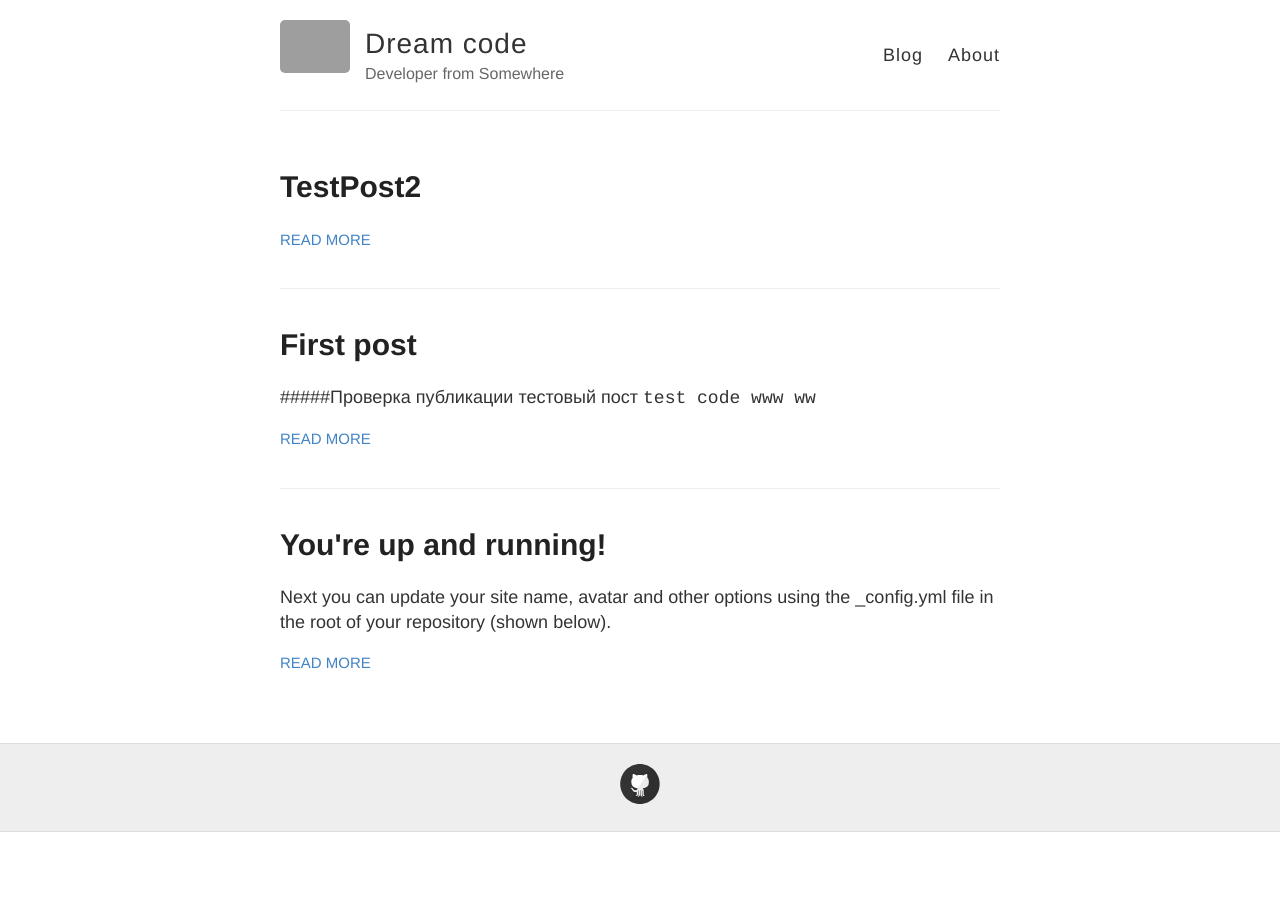
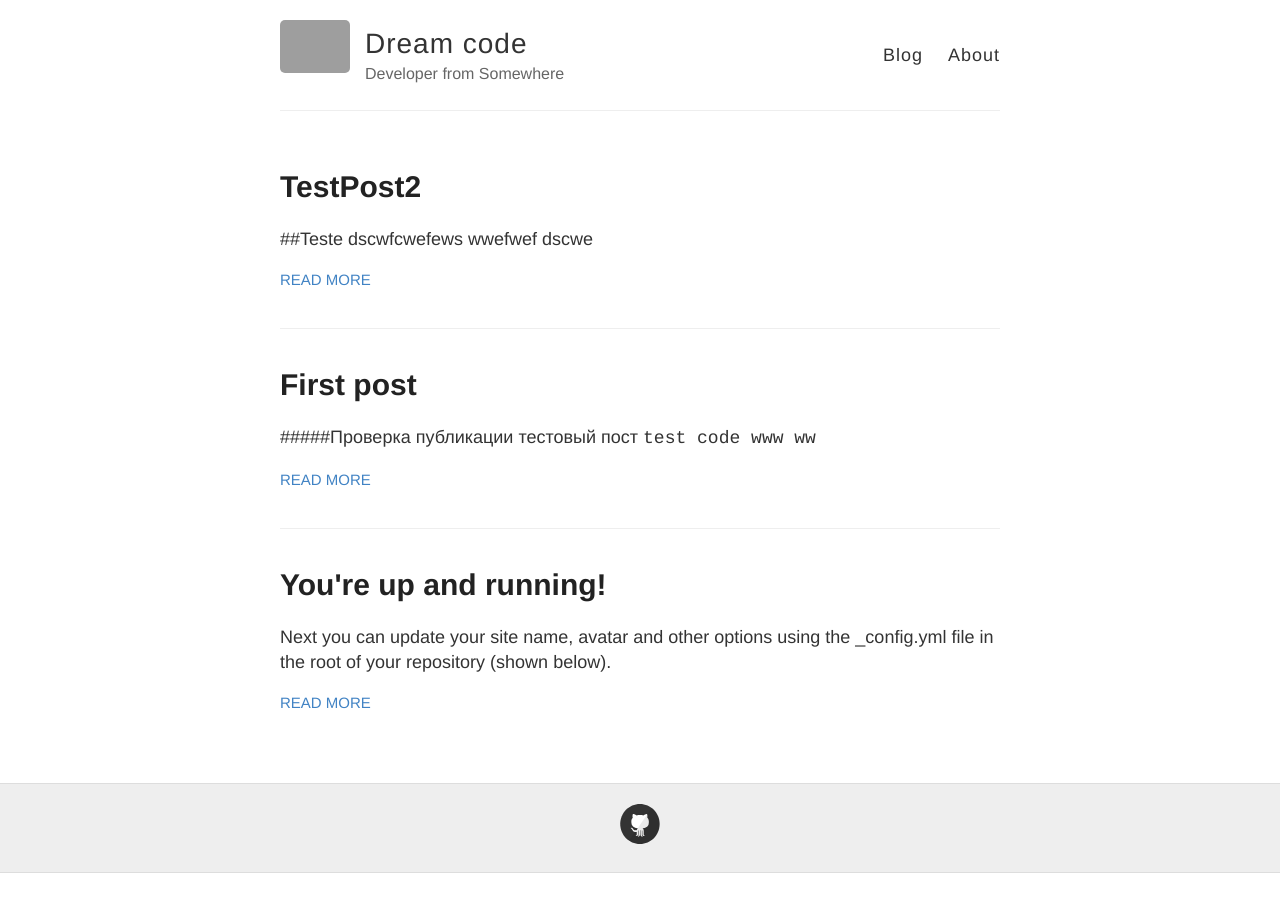
Before and after one commit to dreamerr/dreamerr.github.io, a Jekyll site: the page built from index.html, in a window 1280 px wide. Built offline with Jekyll 4.4.1, drawn with Linux system fonts in a browser that asks for light colours; grey boxes are pictures that could not be loaded.

Commit message:
creating test post

```diff
--- a/_posts/2017-12-26-TestPost2.md
+++ b/_posts/2017-12-26-TestPost2.md
@@ -2,7 +2,9 @@
 layout: post
 title: TestPost2
 status: published
-type: post
-published: true
-comments: true
+categories: test
 ---
+##Teste
+dscwfcwefews
+wwefwef
+dscwe
```
